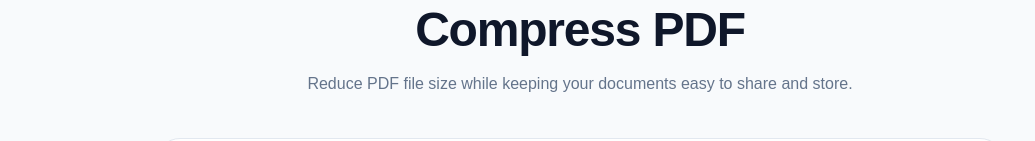
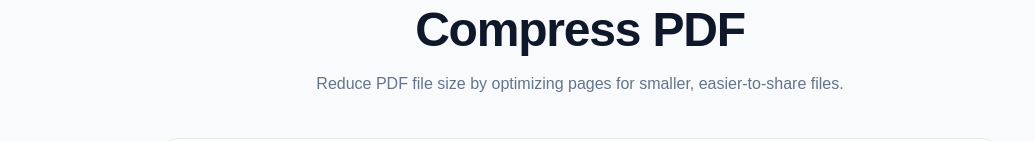
Before and after one commit to chinwy999/pdfumo, a Next.js app: page /tools/compress-pdf in a window 1280 px wide. Shown: the part 199-340 px from the top of the page, without its empty margins (60-1095 px from the left). Built offline with nearby package versions, Linux system fonts and the light colour scheme.

Commit message:
Polish Compress PDF result feedback

```diff
--- a/app/tools/compress-pdf/page.tsx
+++ b/app/tools/compress-pdf/page.tsx
@@ -354,8 +354,7 @@ export default function CompressPdfPage() {
           </h1>
 
           <p className="mx-auto mt-4 max-w-xl text-base leading-7 text-slate-500">
-            Reduce PDF file size while keeping your documents easy to share
-            and store.
+            Reduce PDF file size by optimizing pages for smaller, easier-to-share files.
           </p>
         </div>
 
@@ -554,6 +553,8 @@ export default function CompressPdfPage() {
                     {" · "}
                     New:{" "}
                     {(compressedSize / 1024 / 1024).toFixed(2)} MB
+                    {" · "}
+                    Reduced by {reduction}%
                   </p>
                 </div>
               </div>
```
